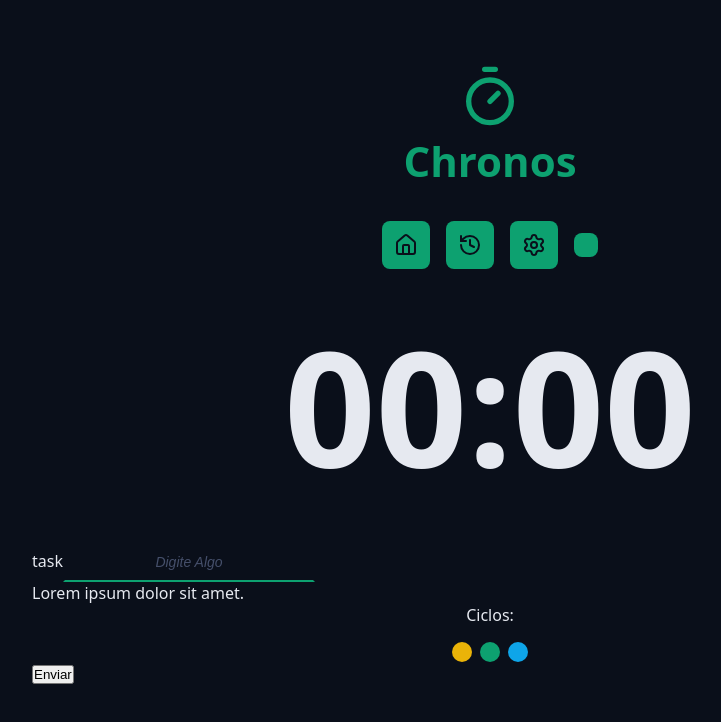
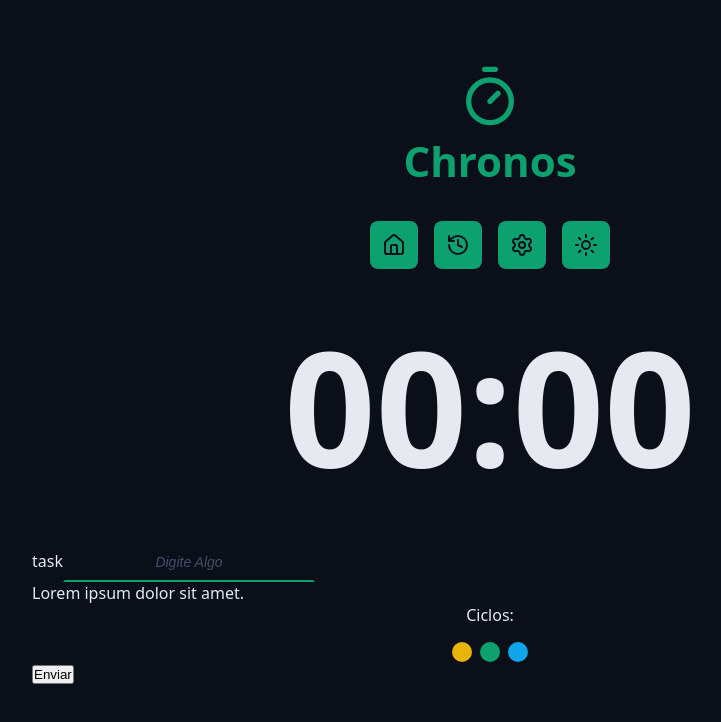
Before and after one commit to Gabrieldevreis/chronos-pomodoro, a React (Vite) app: page / in a window 1280 px wide. Shown: the top 722 px of the page, without its empty margins (150-871 px from the left). Built offline with nearby package versions, Linux system fonts and the light colour scheme.

Commit message:
feat: add SunIcon to Menu component for theme toggle functionality

```diff
--- a/src/components/Menu/index.tsx
+++ b/src/components/Menu/index.tsx
@@ -1,4 +1,4 @@
-import { HistoryIcon, HouseIcon, SettingsIcon } from 'lucide-react';
+import { HistoryIcon, HouseIcon, SettingsIcon, SunIcon } from 'lucide-react';
 import styles from './styles.module.css';
 
 export function Menu() {
@@ -36,7 +36,9 @@ export function Menu() {
         href='#'
         aria-label='Mudar Tema'
         title='Mudar Tema'
-      ></a>
+      >
+        <SunIcon />
+      </a>
     </nav>
   );
 }
```
